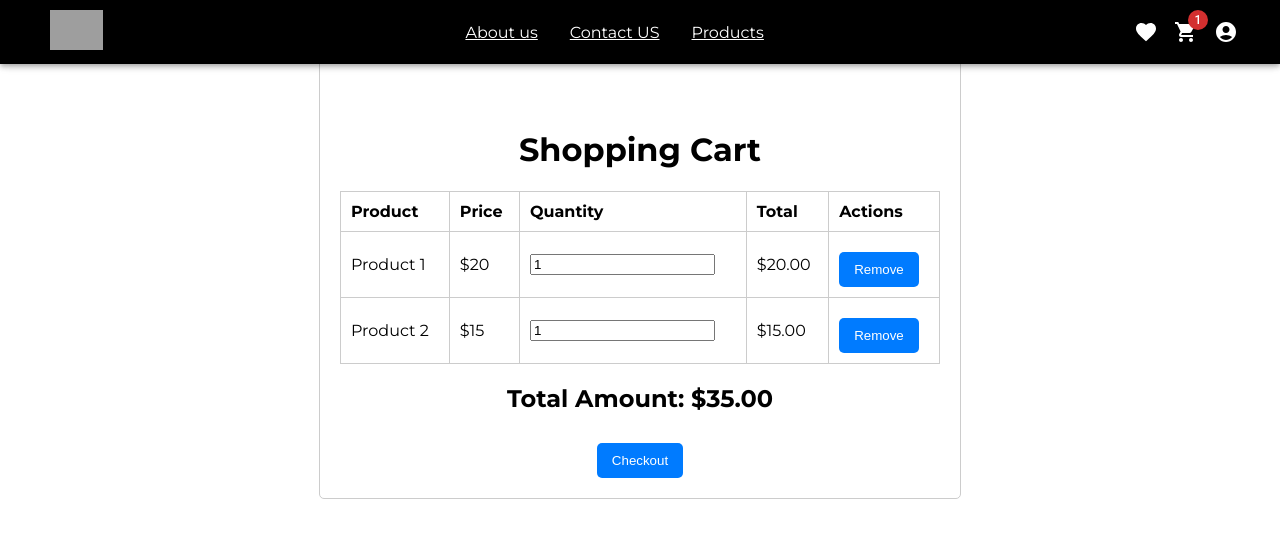
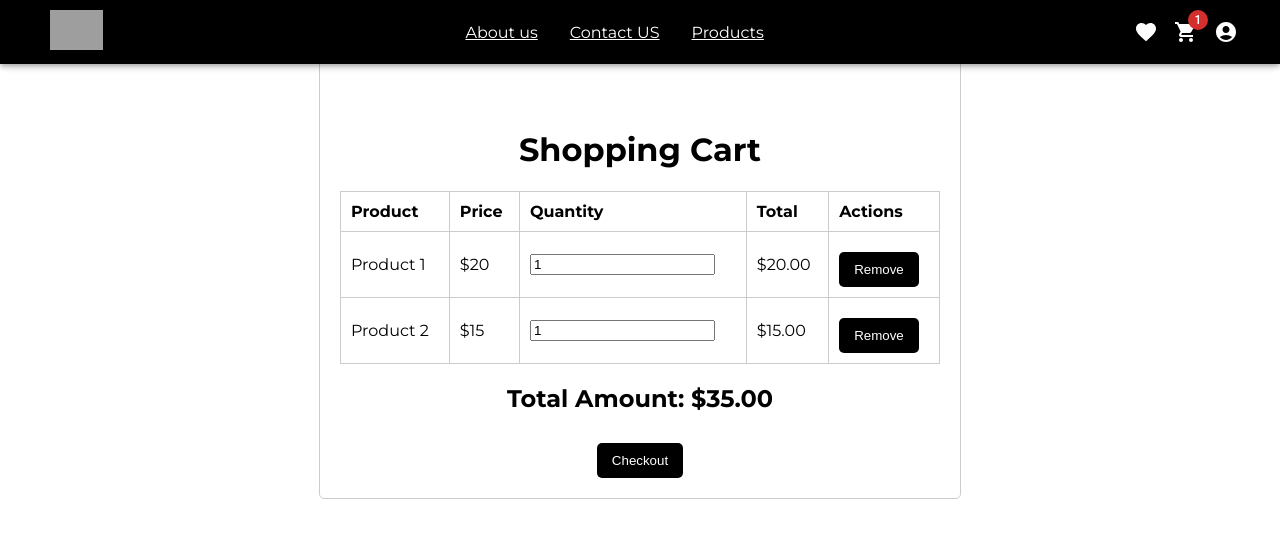
Before and after one commit to BisanGhoul/ecommerce-project, a React (Vite) app: page /cart in a window 1280 px wide. Shown: the top 538 px of the page. Built offline with nearby package versions, Linux system fonts and the light colour scheme; grey boxes are pictures that could not be loaded.

Commit message:
Changed the button color to match the theme

```diff
--- a/src/Cart/cartPage.css
+++ b/src/Cart/cartPage.css
@@ -27,7 +27,7 @@ th, td {
 button {
     margin-top: 10px;
     padding: 10px 15px;
-    background-color: #007bff;
+    background-color: #000000;
     color: white;
     border: none;
     border-radius: 5px;
```
